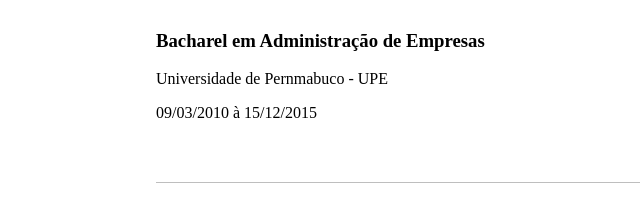
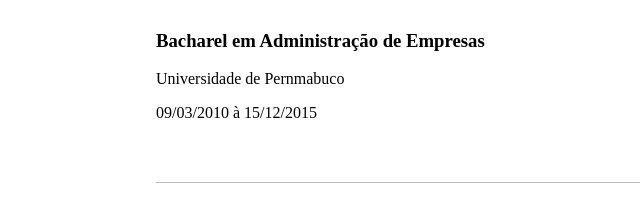
Before and after one commit to dayanearauj0/Portfolio_Dayane, a plain HTML site: page index.html in a window 1280 px wide. Shown: the part 584-800 px from the top of the page, 74-714 px from the left. Drawn offline with Linux system fonts and the light colour scheme.

Commit message:
add mudanças

```diff
--- a/index.html
+++ b/index.html
@@ -43,7 +43,7 @@
                             <li class="formacao-itens">
                                 <article>
                                     <h3>Bacharel em Administração de Empresas</h3>
-                                    <p>Universidade de Pernmabuco - UPE</p>
+                                    <p>Universidade de Pernmabuco</p>
                                     <span>09/03/2010 à 15/12/2015</span>
                                 </article>
                             </li>
```
